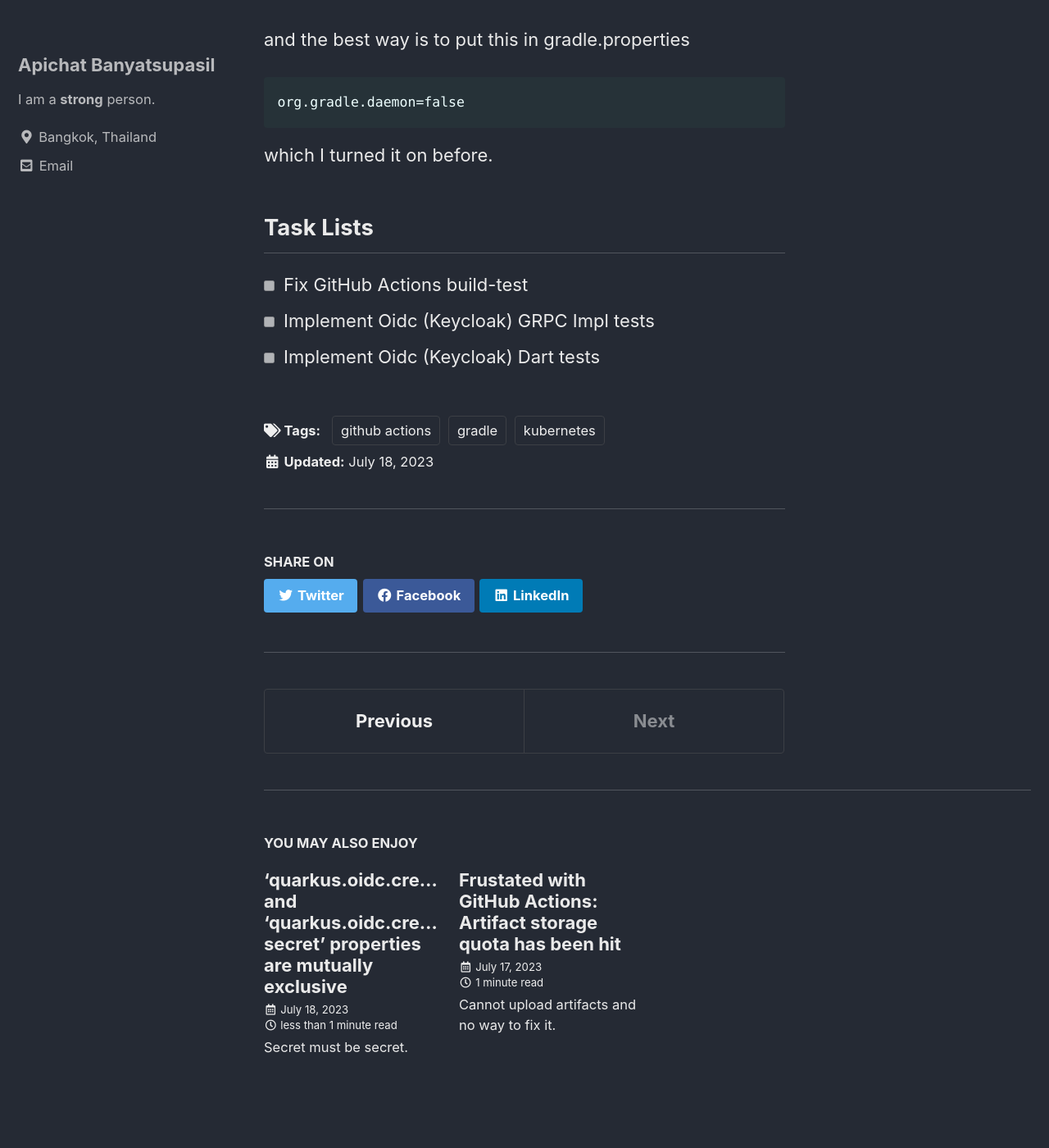
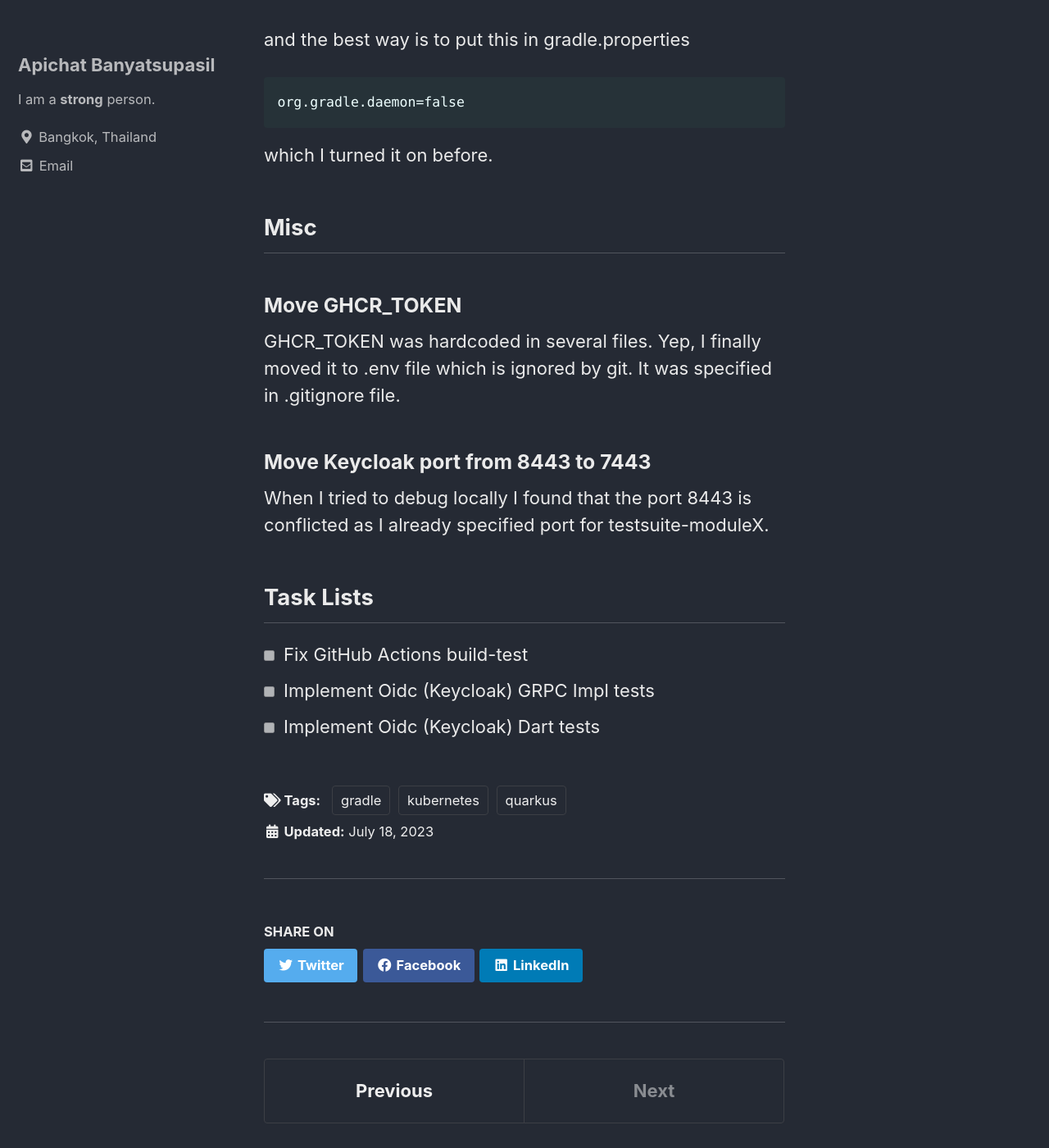
Before and after one commit to lessendev/www.maasengine.com, a Jekyll site: the page built from _posts/2023-07-19-github_action.md, in a window 1280 px wide and 1400 px high, scrolled down 6675 px. Shown: the whole window at 82% size. Built offline with Jekyll 4.4.1, drawn with Linux system fonts in a browser that asks for light colours; cached includes are drawn as plain includes; some of the changed text lies outside the part shown.

Commit message:
update diary

````diff
--- a/_posts/2023-07-19-github_action.md
+++ b/_posts/2023-07-19-github_action.md
@@ -3,13 +3,13 @@ title: "Mysterious death"
 excerpt: "module1 deployment just stopped without clue."
 last_modified_at: 2023-07-18T09:45:06-07:00
 tags:
-  - github actions
   - kubernetes
   - gradle
+  - quarkus
 toc: true
 ---
 
-## GitHub Actions
+## Kubernetes
 ### Wait For Module 1
 
 >kubectl describe pod/module1-5989cb84b7-lqd2d
@@ -212,6 +212,12 @@ org.gradle.daemon=false
 ```
 which I turned it on before.
 
+## Misc
+### Move GHCR_TOKEN
+GHCR_TOKEN was hardcoded in several files. Yep, I finally moved it to .env file which is ignored by git. It was specified in .gitignore file.
+### Move Keycloak port from 8443 to 7443
+When I tried to debug locally I found that the port 8443 is conflicted as I already specified port for testsuite-moduleX.
+
 ## Task Lists
 
 - [ ] Fix GitHub Actions build-test
````
